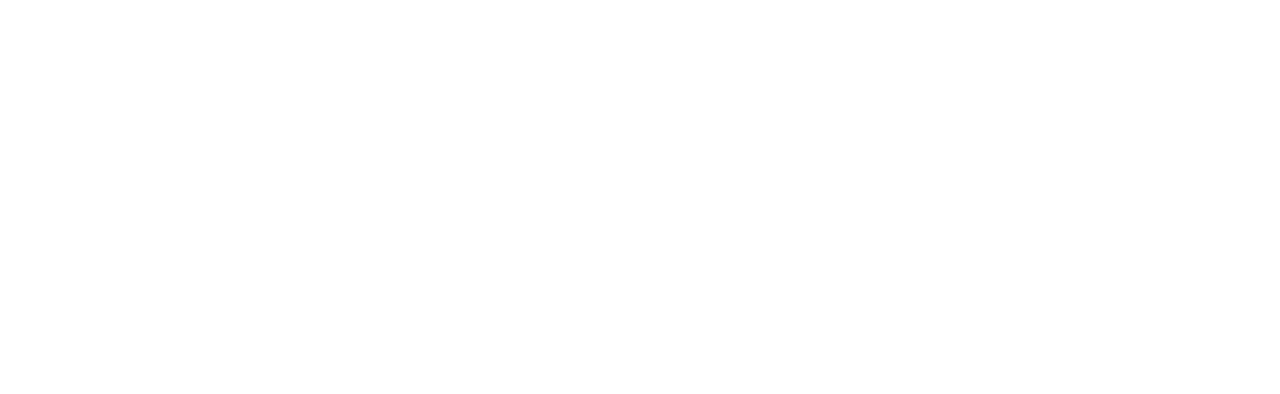
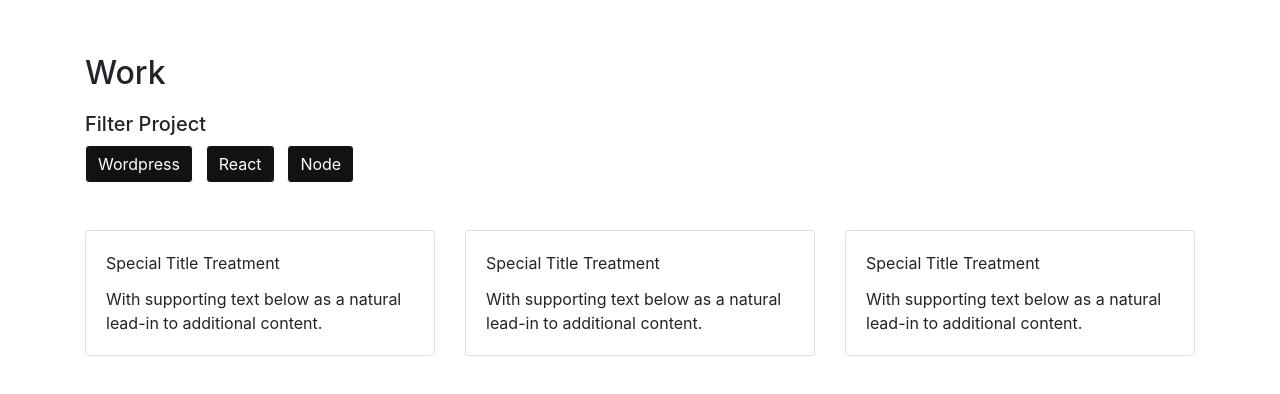
Before and after one commit to Trapintrovert/demo, a Next.js app: page /portfolio in a window 1280 px wide. Shown: the part 114-508 px from the top of the page. Built offline with nearby package versions, Linux system fonts and the light colour scheme.

Commit message:
Portfolio created

```diff
--- a/pages/portfolio.js
+++ b/pages/portfolio.js
@@ -1,12 +1,118 @@
-import React from 'react'
+import React, { useState } from 'react';
+import { Container, Row, Col } from 'reactstrap'
+import { TabContent, TabPane, Nav, NavItem, NavLink, Card, Button, CardTitle, CardText } from 'reactstrap';
+import classnames from 'classnames';
+
 
 import Layout from '../components/Layout'
 
 
 const portfolio = () => {
+
+    const [activeTab, setActiveTab] = useState('1');
+
+    const toggle = tab => {
+      if(activeTab !== tab) setActiveTab(tab);
+    }
+
     return (
         <Layout>
+            <div className="portfolio">
+                <Container>
+                    <Row>
+                        <Col>
+                            <h2 className="portfolio__heading">Work</h2>
+                            <h5 className="portfolio__sub-heading">Filter Project</h5>
+                        </Col>
+                    </Row>
+                    <Row>
+                    <Col>
+                        <Nav tabs>
+                            <NavItem>
+                                <Button
+                                    color='info'
+                                    className={classnames({ active: activeTab === '1' })}
+                                    onClick={() => { toggle('1'); }}
+                                >
+                                    Wordpress
+                                </Button>
+                            </NavItem>
+                            <NavItem>
+                                <Button
+                                    color='info'
+                                    className={classnames({ active: activeTab === '2' })}
+                                    onClick={() => { toggle('2'); }}
+                                >
+                                    React
+                                </Button>
+                            </NavItem>
+                            <NavItem>
+                            <Button
+                                color='info'
+                                className={classnames({ active: activeTab === '3' })}
+                                onClick={() => { toggle('3'); }}
+                            >
+                                Node
+                            </Button>
+                        </NavItem>
+                        </Nav>
+                        <TabContent className="mag-top" activeTab={activeTab}>
+                            <TabPane tabId="1">
+                            <Row>
+                                <Col sm="4">
+                                    <Card body>
+                                        <CardTitle>Special Title Treatment</CardTitle>
+                                        <CardText>With supporting text below as a natural lead-in to additional content.</CardText>
 
+                                    </Card>
+                                </Col>
+                                <Col sm="4">
+                                    <Card body>
+                                        <CardTitle>Special Title Treatment</CardTitle>
+                                        <CardText>With supporting text below as a natural lead-in to additional content.</CardText>
+
+                                    </Card>
+                                </Col>
+                                <Col sm="4">
+                                    <Card body>
+                                        <CardTitle>Special Title Treatment</CardTitle>
+                                        <CardText>With supporting text below as a natural lead-in to additional content.</CardText>
+
+                                    </Card>
+                                </Col>
+                            </Row>
+                            </TabPane>
+                            <TabPane tabId="2">
+                            <Row>
+                                <Col sm="4">
+                                    <Card body>
+                                        <CardTitle>Special Title Treatment</CardTitle>
+                                        <CardText>With supporting text below as a natural lead-in to additional content.</CardText>
+                                        <Button>Go somewhere</Button>
+                                    </Card>
+                                </Col>
+                                <Col sm="4">
+                                <Card body>
+                                    <CardTitle>Special Title Treatment</CardTitle>
+                                    <CardText>With supporting text below as a natural lead-in to additional content.</CardText>
+                                    <Button>Go somewhere</Button>
+                                </Card>
+                                </Col>
+                                <Col sm="4">
+                                <Card body>
+                                    <CardTitle>Special Title Treatment</CardTitle>
+                                    <CardText>With supporting text below as a natural lead-in to additional content.</CardText>
+                                    <Button>Go somewhere</Button>
+                                </Card>
+                                </Col>
+                            </Row>
+                            </TabPane>
+                        </TabContent>
+
+                        </Col>
+                    </Row>
+                </Container>
+            </div>
         </Layout>
     )
 }
--- a/scss/_base.scss
+++ b/scss/_base.scss
@@ -4,7 +4,15 @@
 $primary-color: rgba(255, 255, 255, 0.87);
 $font: 'Poppins', sans-serif;
 
+// PADDING TOP VARIABLES
+$pad-top-1: 1rem;
+$pad-top-2: 2rem;
+$pad-top-3: 3rem;
 
+//MARGIN TOP VARIABLES
+$mag-top-1: 1rem;
+$mag-top-2: 2rem;
+$mag-top-3: 3rem;
 
 *,
 *::after,
--- a/scss/_home.scss
+++ b/scss/_home.scss
@@ -11,6 +11,22 @@
         background: $primary-color;
         color: $color-black;
         font-weight: 600;
+        border-color: $color-white;
+
+        &:hover{
+            border-color: $color-white;
+        }
+        a{
+            background: $primary-color !important;
+            color: $color-black !important;
+            text-decoration: none;
+        }
+    }
+
+    .btn-secondary{
+        &:hover{
+            border-color: $color-white;
+        }
     }
 
 }
--- /dev/null
+++ b/scss/_portfolio.scss
@@ -0,0 +1,47 @@
+.portfolio{
+    padding: 6rem 0;
+
+    &__heading{
+        margin-bottom: 1.2rem;
+    }
+
+    &__sub-heading{
+        margin-bottom: 0.6rem;
+    }
+
+    .nav-tabs{
+        border-bottom: none;
+    }
+
+    .btn-info{
+        color: $color-white !important;
+        background-color: $color-black !important;
+        border-color: $color-white !important;
+
+        &:active{
+            color: $color-black !important;
+            background-color: $color-white !important;
+            border-color: $color-white !important;
+        }
+
+        &:hover{
+            color: $color-black !important;
+            background-color: $color-white !important;
+            border-color: $color-white !important;
+        }
+        &:focus{
+            color: $color-black !important;
+            background-color: $color-white !important;
+            border-color: $color-white !important;
+        }
+    }
+
+    .btn{
+        margin-right: 0.8rem;
+    }
+
+    .mag-top{
+        margin-top: $mag-top-3;
+    }
+
+}
--- a/scss/main.scss
+++ b/scss/main.scss
@@ -3,3 +3,4 @@
 @import 'home';
 @import 'about';
 @import 'footer';
+@import 'portfolio';
```
Also changed, not shown: pages/index.js (+4 -3 lines).
